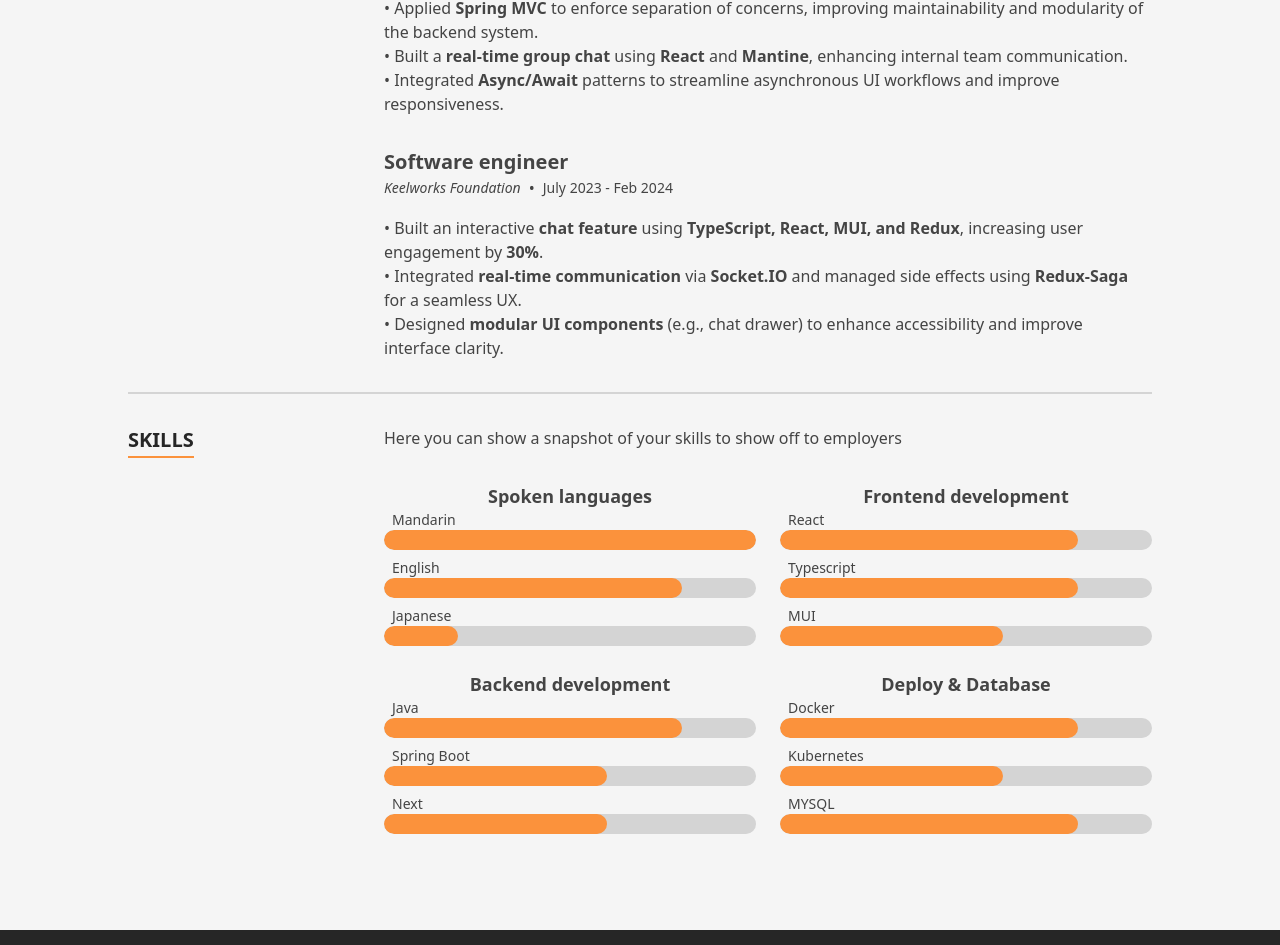
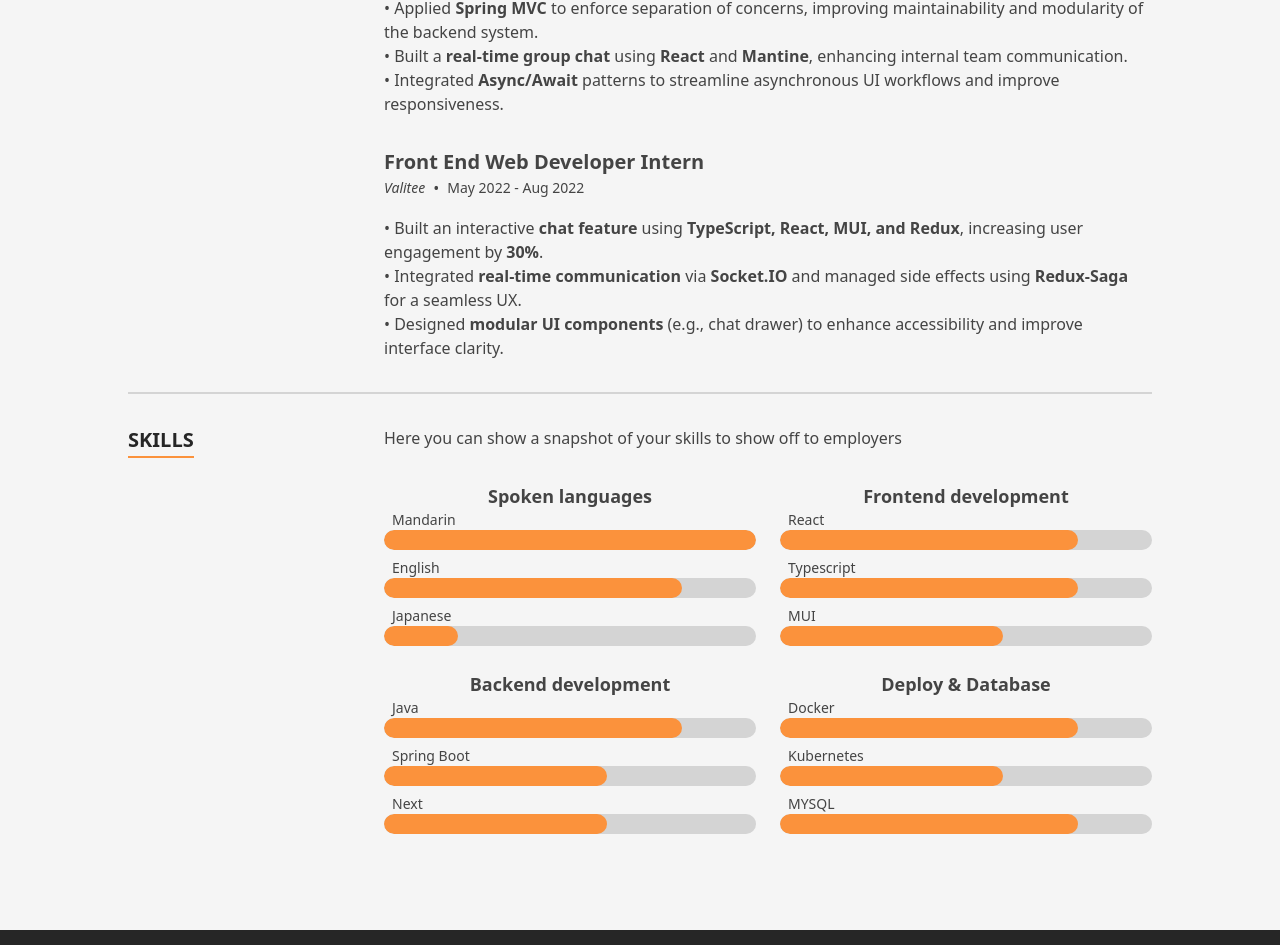
Before and after one commit to Jiangwei-shi/Jiangwei-resume-website, a Next.js app: page / in a window 1280 px wide. Shown: the part 2230-3175 px from the top of the page. Built offline with nearby package versions, Linux system fonts and the light colour scheme.

Commit message:
Update data.tsx

```diff
--- a/src/data/data.tsx
+++ b/src/data/data.tsx
@@ -342,9 +342,9 @@ export const experience: TimelineItem[] = [
     ),
   },
   {
-    date: 'July 2023 - Feb 2024',
-    location: 'Keelworks Foundation',
-    title: 'Software engineer ',
+    date: 'May 2022 - Aug 2022',
+    location: 'Valitee',
+    title: ' Front End Web Developer Intern ',
     content: (
       <p>
         • Built an interactive <b>chat feature</b> using <b>TypeScript, React, MUI, and Redux</b>, increasing user
```
